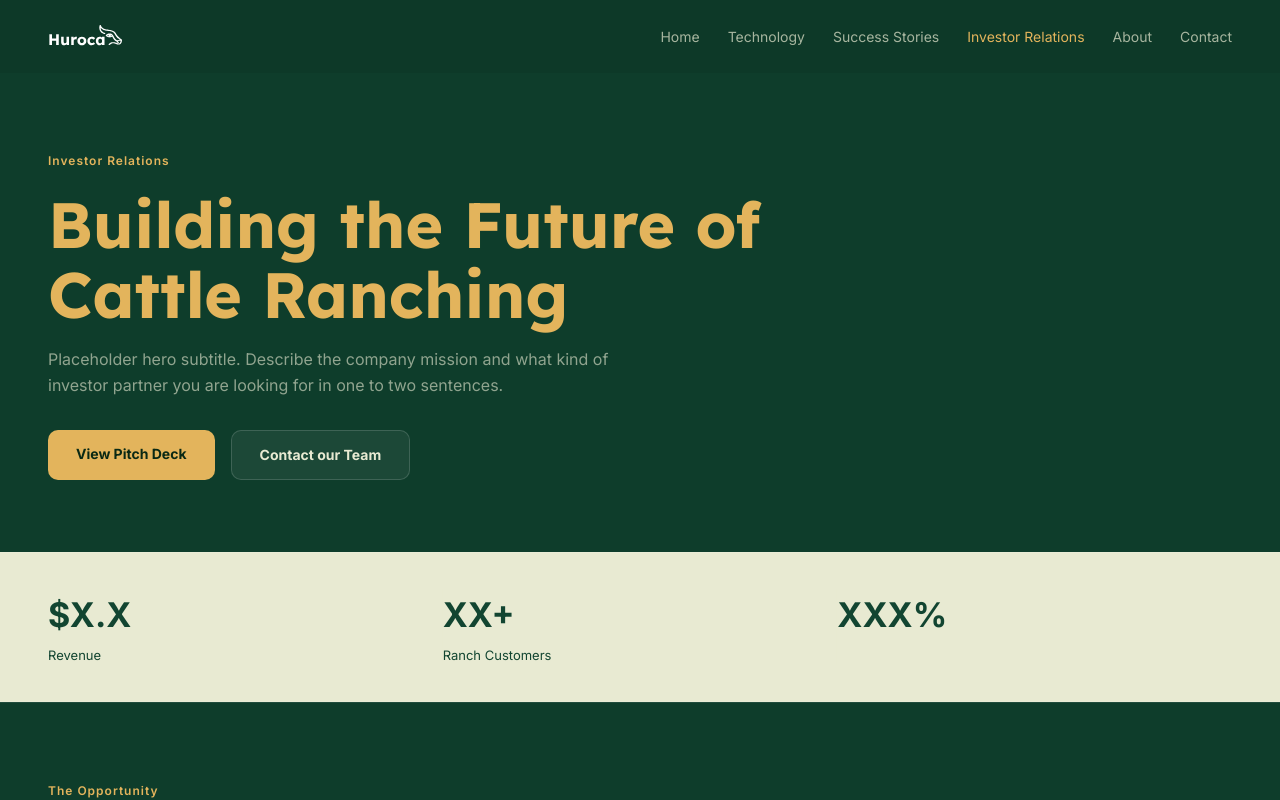
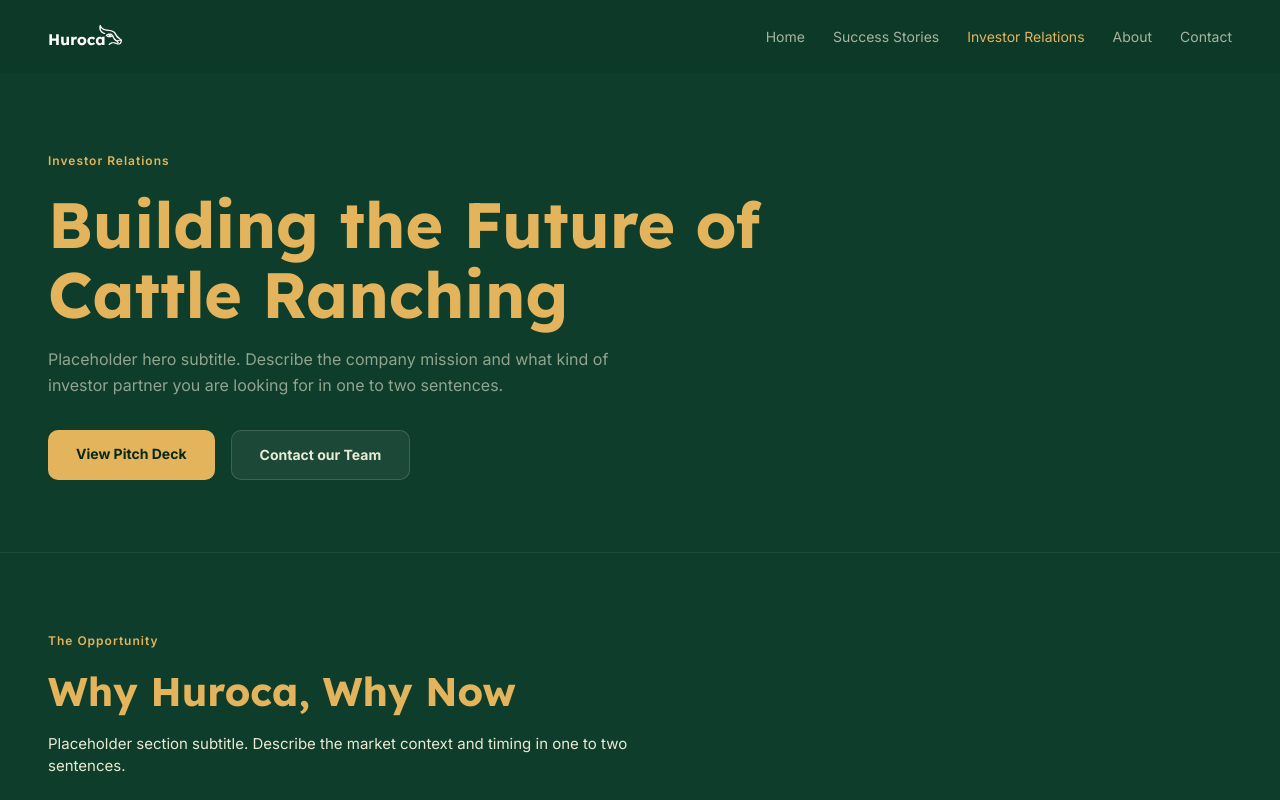
Before and after one commit to fwr3d/huroca-web, a Next.js app: page /investor-relations in a window 1280 px wide. Shown: the top 800 px of the page. Built offline with nearby package versions, Linux system fonts and the light colour scheme.

Commit message:
got rid of tech page

```diff
--- a/src/app/investor-relations/page.tsx
+++ b/src/app/investor-relations/page.tsx
@@ -76,17 +76,6 @@
         </div>
       </section>
 
-      {/* Stats */}
-      <section className="bg-cream border-y border-white/10 py-9 px-12">
-        <div className="max-w-[1344px] mx-auto grid grid-cols-3">
-          {stats.map((s, i) => (
-            <div key={s.value} className={i < 2 ? 'border-r border-cream/10 pr-[60px]' : ''}>
-              <p className="text-[#124531] text-[34px] font-bold">{s.value}</p>
-              {s.label && <p className="text-[#124531] text-[13px] mt-1.5">{s.label}</p>}
-            </div>
-          ))}
-        </div>
-      </section>
 
       {/* The Opportunity */}
       <section className="bg-dark border-t border-white/[.08] py-20 px-12">
--- a/src/components/Navbar.tsx
+++ b/src/components/Navbar.tsx
@@ -5,7 +5,6 @@
 
 const links = [
   { href: '/', label: 'Home' },
-  { href: '/technology', label: 'Technology' },
   { href: '/success-stories', label: 'Success Stories' },
   { href: '/investor-relations', label: 'Investor Relations' },
   { href: '/about', label: 'About' },
```
